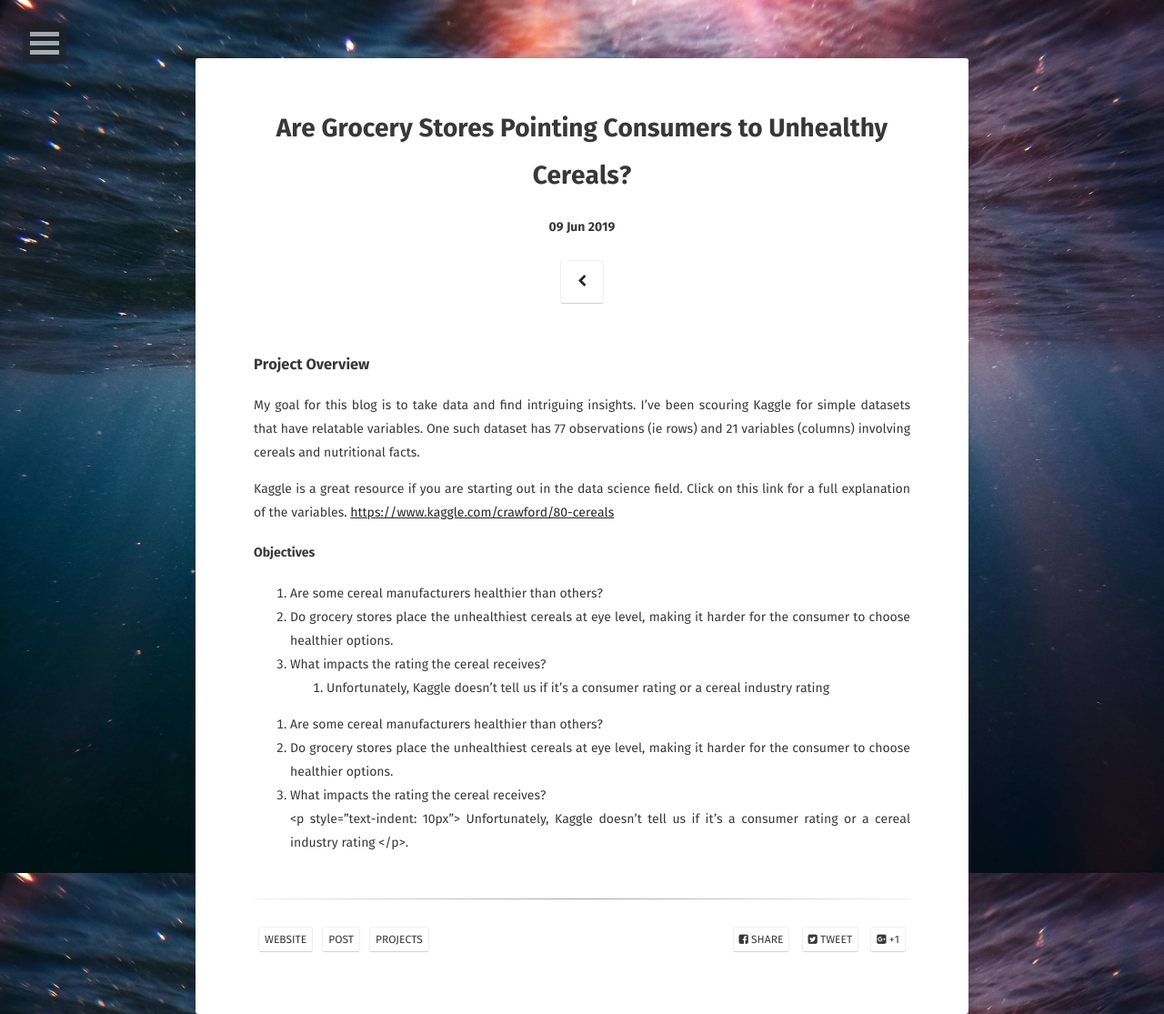
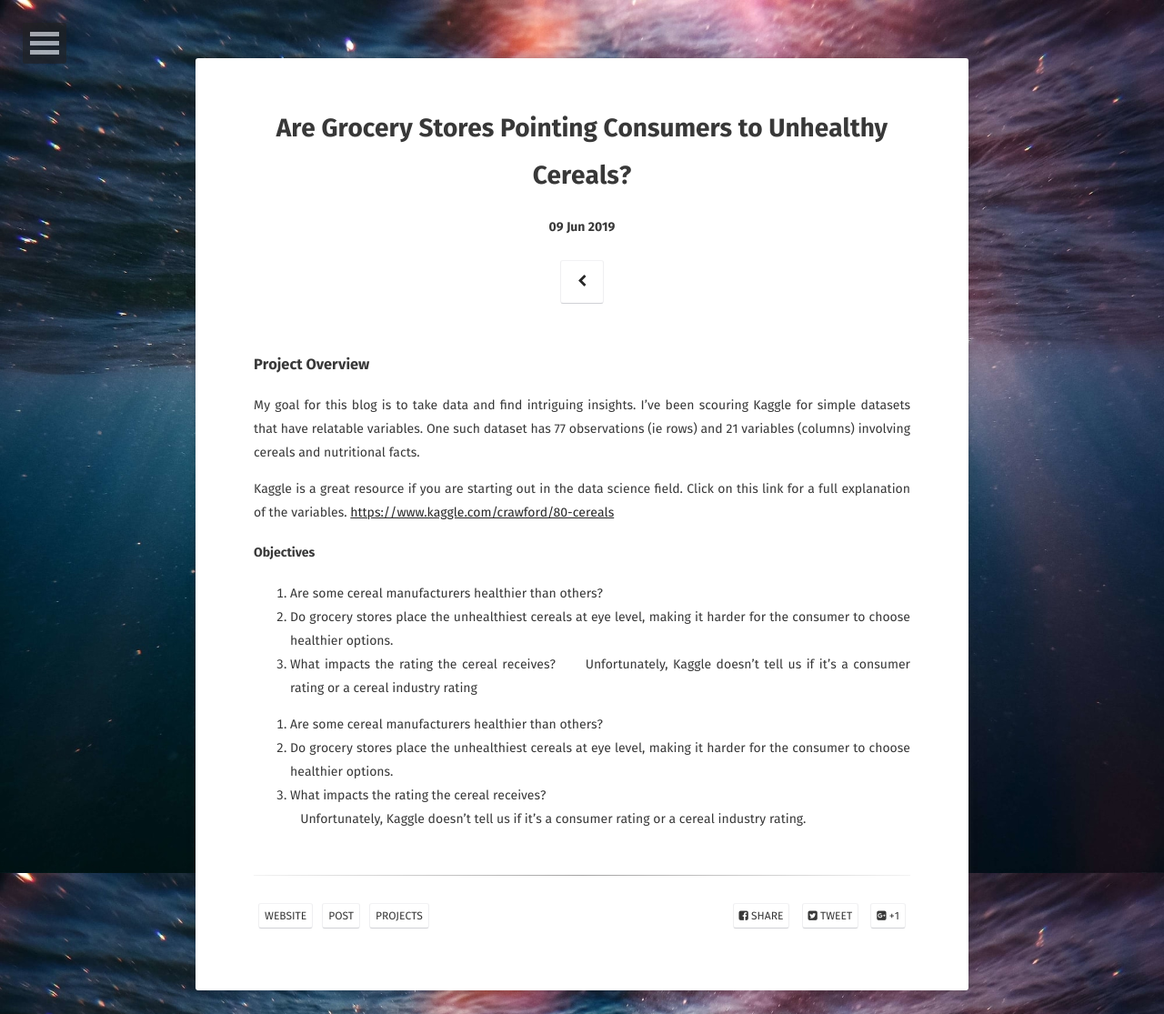
Before and after one commit to sarahschirduan/sarahschirduan.github.io, a Jekyll site: the page built from _posts/2019-06-09-cereal.md, in a window 1280 px wide. Shown: the whole page at 91% size. Built offline with Jekyll 4.4.1, drawn with Linux system fonts in a browser that asks for light colours; some web fonts are replaced; some of the changed lines change nothing that is shown.

Commit message:
Update 2019-06-09-cereal.md

```diff
--- a/_posts/2019-06-09-cereal.md
+++ b/_posts/2019-06-09-cereal.md
@@ -19,12 +19,12 @@
 1. Are some cereal manufacturers healthier than others?
 2. Do grocery stores place the unhealthiest cereals at eye level, making it harder for the consumer to choose healthier options.
 3. What impacts the rating the cereal receives?
-    3. Unfortunately, Kaggle doesn’t tell us if it’s a consumer rating or a cereal industry rating
+    &nbsp;&nbsp;&nbsp;&nbsp; Unfortunately, Kaggle doesn’t tell us if it’s a consumer rating or a cereal industry rating
 
 
 <ol type="1">
   <li>Are some cereal manufacturers healthier than others?</li>
   <li>Do grocery stores place the unhealthiest cereals at eye level, making it harder for the consumer to choose healthier options. </li>
   <li>What impacts the rating the cereal receives? </li>
-  <p style=”text-indent: 10px”> Unfortunately, Kaggle doesn’t tell us if it’s a consumer rating or a cereal industry rating </p>.
+  &nbsp;&nbsp; Unfortunately, Kaggle doesn’t tell us if it’s a consumer rating or a cereal industry rating.
 </ol>
```
